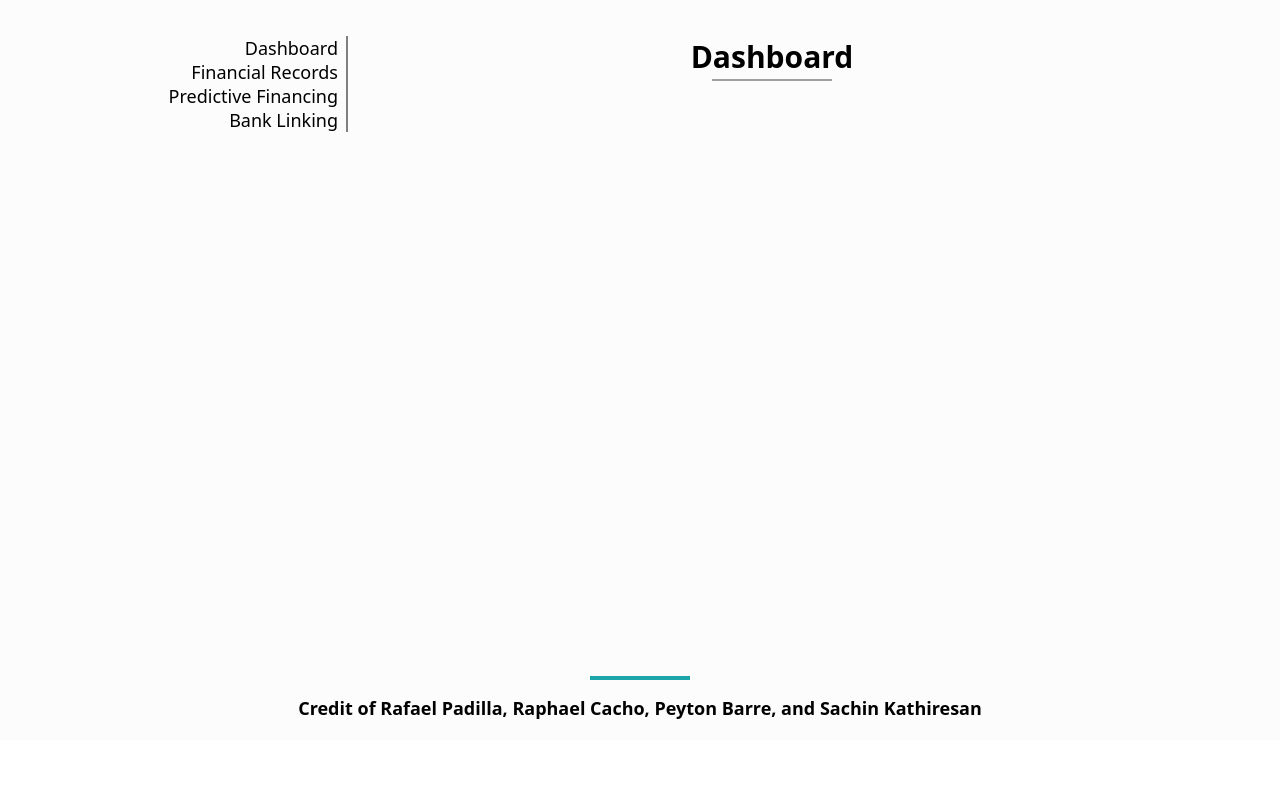
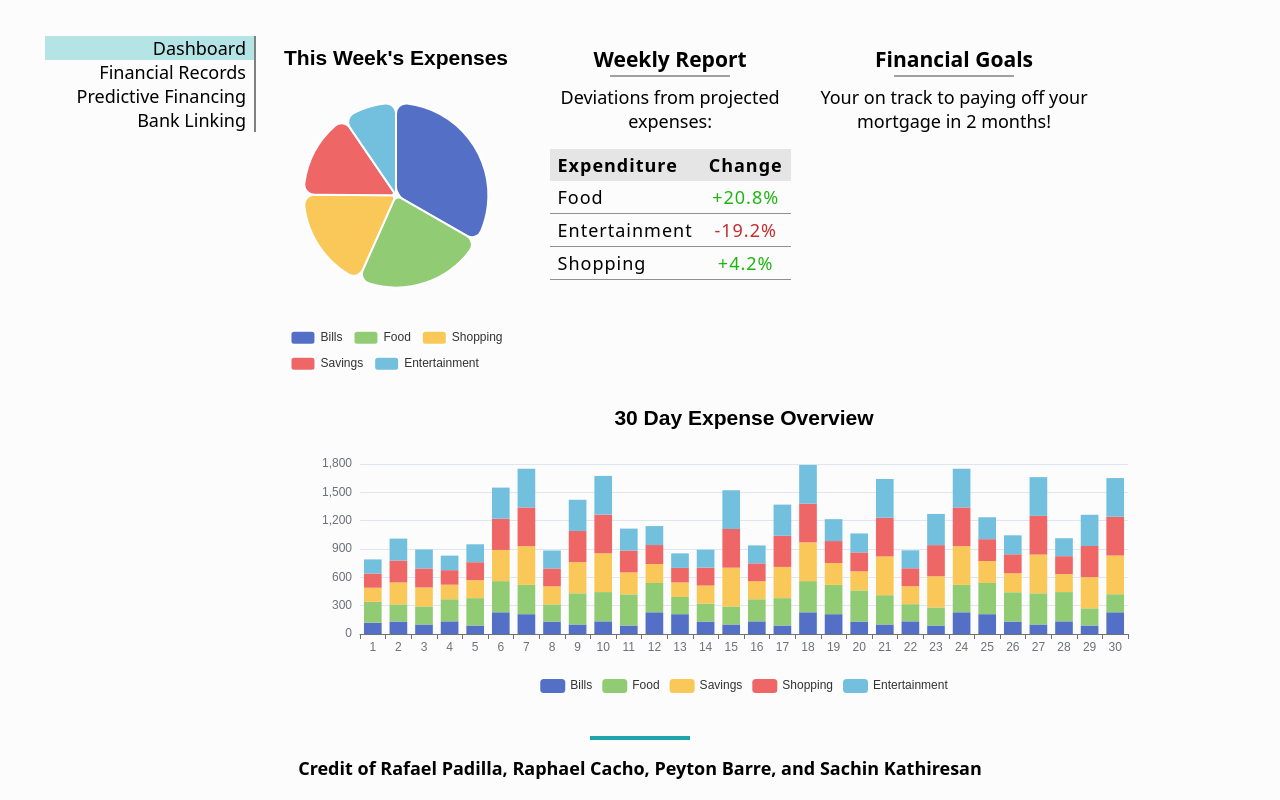
Before and after one commit to crispynoodlesoup/CrystalView, a website: page public/userDash.html in a window 1280 px wide. Shown: the part 60-860 px from the top of the page. Before the commit the page ends 800 px from the top, so only its background shows below. Drawn offline with nearby package versions, Linux system fonts and the light colour scheme.

Commit message:
add dashboard layout

```diff
--- /dev/null
+++ b/public/js/dash.js
@@ -0,0 +1,130 @@
+var myChart = echarts.init(document.getElementById('weekly-pie'));
+
+var option = {
+    title: {
+        show: true,
+        text: "This Week's Expenses",
+        left: 'center',
+        textStyle: {
+            color: 'black',
+            fontSize: 21
+        }
+    },
+    tooltip: {
+      trigger: 'item'
+    },
+    legend: {
+      top: '78%',
+      left: 'center'
+    },
+    series: [
+      {
+        type: 'pie',
+        radius: ['2%', '70%'],
+        center: ['50%', '42%'],
+        avoidLabelOverlap: false,
+        itemStyle: {
+          borderRadius: 10,
+          borderColor: '#fff',
+          borderWidth: 2
+        },
+        label: {
+          show: false
+        },
+        data: [
+          { value: 1048, name: 'Bills' },
+          { value: 735, name: 'Food' },
+          { value: 580, name: 'Shopping' },
+          { value: 484, name: 'Savings' },
+          { value: 300, name: 'Entertainment' }
+        ]
+      }
+    ]
+  };
+
+  myChart.setOption(option);
+
+let arr = [...Array(31).keys()].splice(1);
+
+var myChart2 = echarts.init(document.getElementById('monthly-expenditure-chart'));
+
+option2 = {
+  tooltip: {
+    trigger: 'axis',
+    axisPointer: {
+      type: 'shadow'
+    }
+  },
+  title: {
+      show: true,
+      text: "30 Day Expense Overview",
+      left: 'center',
+      textStyle: {
+          color: 'black',
+          fontSize: 21
+      }
+  },
+  legend: {
+    top: '90%'
+  },
+  xAxis: [
+    {
+      type: 'category',
+      data: arr
+    }
+  ],
+  yAxis: [
+    {
+      type: 'value'
+    }
+  ],
+  series: [
+    {
+      name: 'Bills',
+      type: 'bar',
+      stack: 'expenditure',
+      emphasis: {
+        focus: 'self'
+      },
+      data: [120, 132, 101, 134, 90, 230, 210, 132, 101, 134, 90, 230, 210, 132, 101, 134, 90, 230, 210, 132, 101, 134, 90, 230, 210, 132, 101, 134, 90, 230, 210]
+    },
+    {
+      name: 'Food',
+      type: 'bar',
+      stack: 'expenditure',
+      emphasis: {
+        focus: 'series'
+      },
+      data: [220, 182, 191, 234, 290, 330, 310, 182, 330, 310, 330, 310, 182, 191, 191, 234, 290, 330, 310, 330, 310, 182, 191, 290, 330, 310, 330, 310, 182, 191, 290,]
+    },
+    {
+      name: 'Savings',
+      type: 'bar',
+      stack: 'expenditure',
+      emphasis: {
+        focus: 'series'
+      },
+      data: [150, 232, 201, 154, 190, 330, 410, 190, 330, 410, 232, 201, 154, 190, 410, 190, 330, 410, 232, 201, 410, 190, 330, 410, 232, 201, 410, 190, 330, 410, 232, 201]
+    },
+    {
+      name: 'Shopping',
+      type: 'bar',
+      stack: 'expenditure',
+      emphasis: {
+        focus: 'series'
+      },
+      data: [150, 232, 201, 154, 190, 330, 410, 190, 330, 410, 232, 201, 154, 190, 410, 190, 330, 410, 232, 201, 410, 190, 330, 410, 232, 201, 410, 190, 330, 410, 232, 201]
+    },
+    {
+      name: 'Entertainment',
+      type: 'bar',
+      stack: 'expenditure',
+      emphasis: {
+        focus: 'series'
+      },
+      data: [150, 232, 201, 154, 190, 330, 410, 190, 330, 410, 232, 201, 154, 190, 410, 190, 330, 410, 232, 201, 410, 190, 330, 410, 232, 201, 410, 190, 330, 410, 232, 201]
+    }
+  ]
+};
+
+myChart2.setOption(option2);
--- a/public/style/dash.css
+++ b/public/style/dash.css
@@ -2,7 +2,7 @@
     width: 100vw;
     height: 100%;
     display: flex;
-    justify-content: center;
+    justify-content: left;
     gap: 8px;
 }
 
@@ -21,6 +21,10 @@
     height: 24px;
 }
 
+.emph {
+    background-color: #40bcc062 ;
+}
+
 .sidebar-item:hover {
     background-color: lightgray;
 }
@@ -36,3 +40,40 @@
     text-align: center;
     justify-self: center;
 }
+
+.dash-content-wrap {
+    display: flex;
+    margin-top: 8px;
+}
+
+.weekly-report {
+    margin: 0 auto;
+    width: 300px;
+    padding: 0 8px;
+}
+
+.goals {
+    margin: 0 auto;
+    width: 300px;
+    padding: 0 8px;
+}
+
+.expense-table {
+    width: 90%;
+}
+
+.inline {
+    display: inline;
+}
+
+.positive {
+    color: #1db60f;
+}
+
+.negative {
+    color: #c42d2d
+}
+
+.table-left {
+    text-align: left;
+}
--- a/public/style/style.css
+++ b/public/style/style.css
@@ -143,39 +143,47 @@ footer {
 /*table styling*/
 td,
 th {
-    padding: 10px 20px;
-    border-left: 1px solid #5d5d5d;
+    padding: 4px 8px;
 }
 
-th {
-    border: 1px solid #3d3d3d;
+tr:first-child {
+    border-bottom: none;
 }
 
 table {
     margin: 16px auto 0;
     border-collapse: collapse;
-    border: 2px solid #030303;
     letter-spacing: 1px;
-    font-size: 0.8rem;
 }
 
 th {
-    background-color: #4f4f4f;
+    background-color: #e5e5e5;
 }
 
 td {
     text-align: center;
 }
 
+tr {
+    border-bottom: 1px solid #909090;
+    transition: all 0.5s;
+}
+
+tr:hover {
+    background-color: #f2f2f2;
+}
+
+ /*
 tr:nth-child(odd) td {
-    background-color: #8d8d8d;
+    background-color: #e4e4e4;
 }
 
 tr:nth-child(even) td {
-    background-color: #797979;
+    background-color: #fafafa;
 }
 
 caption {
     padding: 10px;
     font-weight: 700;
 }
+*/
--- a/public/userDash.html
+++ b/public/userDash.html
@@ -11,6 +11,7 @@
     <link rel="stylesheet" href="./style/style.css">
     <link rel="stylesheet" href="./style/dash.css">
     <script src="./scripts/script.js" defer></script>
+    <script src="./js/echarts.js"></script>
 </head>
 
 <body>
@@ -23,7 +24,7 @@
         <ul>
             <li class="link"><a href="./index.html">Home</a></li>
             <div class="nav-emphasis">
-            <li><a href="./project.html">Sign In</a></li>
+            <li><a href="./">Sign In</a></li>
         </div>
         </ul>
     </nav>
@@ -31,7 +32,7 @@
         <div class="dash-wrap">
             <div class="sidebar">
                 <ul>
-                    <li class="sidebar-item"><a href="">Dashboard</a></li>
+                    <li class="sidebar-item emph"><a href="">Dashboard</a></li>
                     <li class="sidebar-item"><a href="">Financial Records</a></li>
                     <li class="sidebar-item"><a href="">Predictive Financing</a></li>
                     <li class="sidebar-item"><a href="">Bank Linking</a></li>
@@ -39,23 +40,57 @@
                 <div class="sidebar-separator"></div>
             </div>
             <div class="dashboard">
-                <div>
-                    <h1>Dashboard</h1>
-                    <div class="section-line"> </div>
-                </div>
-                <div>
-                    <div>
-
+                <div class="dash-content-wrap">
+                    <div class="pie-chart" id="weekly-pie" style="width: 280px;height:360px;"></div>
+                    <div class="weekly-report card">
+                        <h3>Weekly Report</h3>
+                        <div class="section-line"></div>
+                        <div class="expenditure-log">
+                            <labal>Deviations from projected expenses:</label>
+                            <table class="expense-table">
+                                <tr>
+                                    <th class="table-left">
+                                        <p>Expenditure</p>
+                                    </th>
+                                    <th>
+                                        <p>Change</p>
+                                    </th>
+                                </tr>
+                                <tr>
+                                    <td class="table-left">
+                                        <p class="inline">Food</p>
+                                    </td>
+                                    <td>
+                                        <p class="inline positive">+20.8%</p>
+                                    </td>
+                                </tr>
+                                <tr>
+                                    <td class="table-left">
+                                        <p class="inline">Entertainment</p>
+                                    </td>
+                                    <td>
+                                        <p class="inline negative">-19.2%</p>
+                                    </td>
+                                </tr>
+                                <tr>
+                                    <td class="table-left">
+                                        <p class="inline">Shopping</p>
+                                    </td>
+                                    <td>
+                                        <p class="inline positive">+4.2%</p>
+                                    </td>
+                                </tr>
+                            </table>
+                        </div>
                     </div>
-                    <div>
-
-                    </div>
-                    <div>
-
+                    <div class="goals card">
+                        <h3>Financial Goals</h3>
+                        <div class="section-line"></div>
+                        <p>Your on track to <span>paying off your mortgage</span> in 2 months!</p>
                     </div>
                 </div>
                 <div>
-
+                    <div id="monthly-expenditure-chart" style="width: 960px;height:300px;"></div>
                 </div>
             </div>
         </div>
@@ -64,6 +99,7 @@
         <div class="footer-line"></div>
         <p><strong>Credit of Rafael Padilla, Raphael Cacho, Peyton Barre, and Sachin Kathiresan</strong></p>
     </footer>
+    <script src="./js/dash.js"></script>
 </body>
 
 </html>
```
